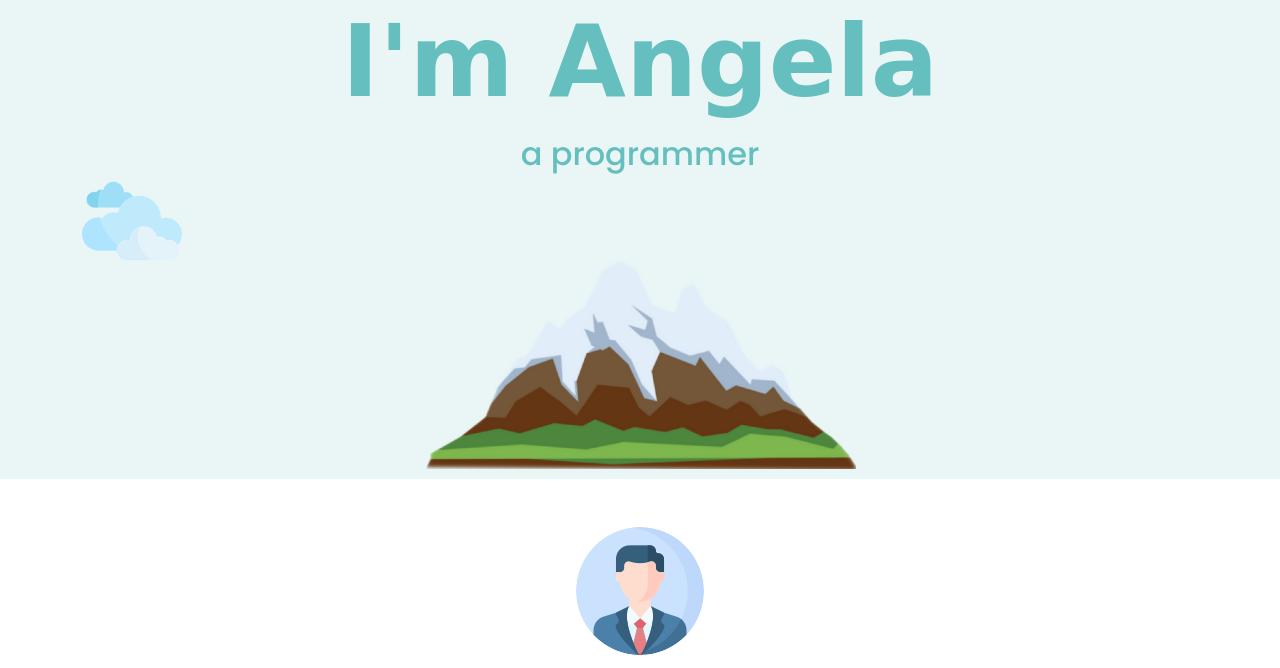
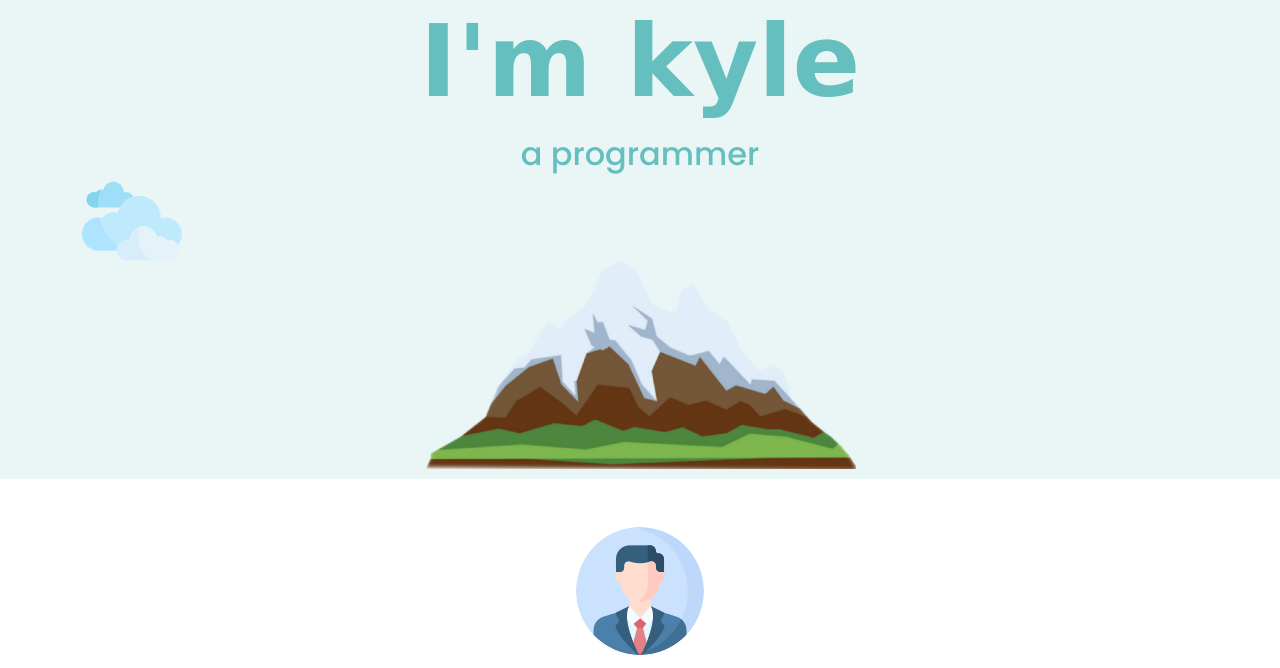
Before and after one commit to mdshukur/kyleloves, a plain HTML site: page index.html in a window 1280 px wide. Shown: the part 113-781 px from the top of the page. Drawn offline with nearby package versions, Linux system fonts and the light colour scheme; a web font is replaced by a local one.

Commit message:
Update index.html

```diff
--- a/index.html
+++ b/index.html
@@ -28,7 +28,7 @@
             <img src="assets/images/clouds.png" alt="" />
           </div>
           <div class="header_title">
-            <h1>I'm Angela</h1>
+            <h1>I'm kyle</h1>
             <h2>a programmer</h2>
           </div>
           <div class="shape_img_2">
```
